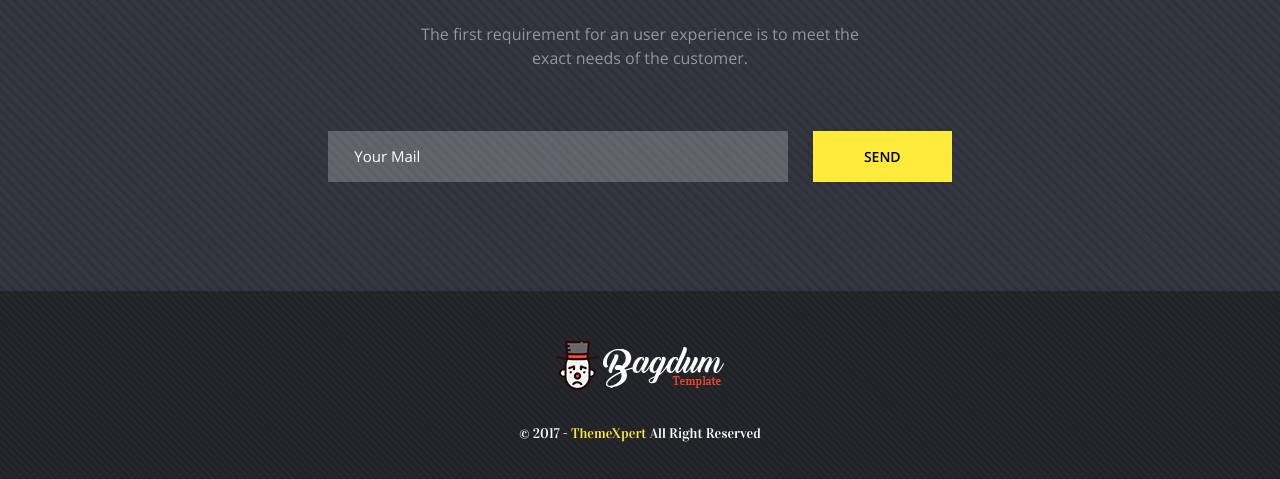
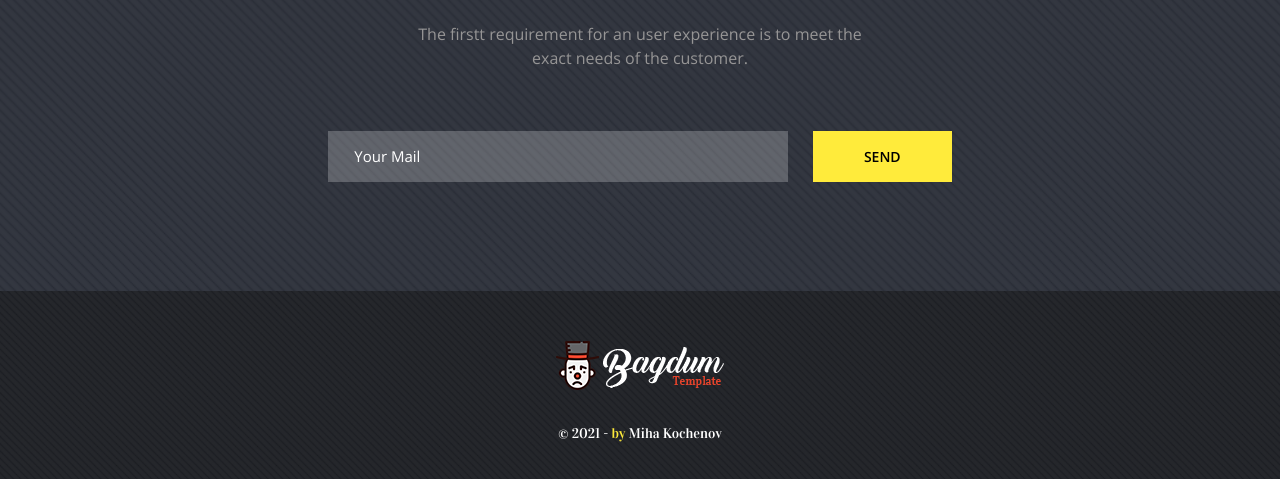
Before and after one commit to likekotlin/verstka, a plain HTML site: page index.html in a window 1280 px wide. Shown: the part 6382-6861 px from the top of the page. Drawn offline with Linux system fonts and the light colour scheme.

Commit message:
доработки

```diff
--- a/index.html
+++ b/index.html
@@ -832,7 +832,7 @@
                         <div class="row">
                             <div class="col-xl-12 col-lg-12 col-md-12 col-sm-12">
                                 <h2 class="email-field__title">Join Us & Free Subscribe</h2>
-                                <p class="email-field__text">The first requirement for an user experience is to meet the exact needs of the customer.</p>
+                                <p class="email-field__text">The firstt requirement for an user experience is to meet the exact needs of the customer.</p>
                             </div>
                             <div class="col-xl-12 col-lg-12 col-md-12 col-sm-12">
                                 <form class="email-field__form" action="#">
@@ -858,7 +858,7 @@
                                     <img class="logo__img" src="./img/logo.png" alt="logo">
                                 </a>
                             </div>
-                            <p class="footer__text"> © 2017 - <span>ThemeXpert</span> All Right Reserved</p>
+                            <p class="footer__text"> © 2021 - <span>by</span> Miha Kochenov</p>
                             <div class="footer__box-icon">
                                 <a href="#" class="footer__btn-icon"><i class="fab fa-facebook-f"></i></a>
                                 <a href="#" class="footer__btn-icon"><i class="fab fa-twitter"></i></a>
```
